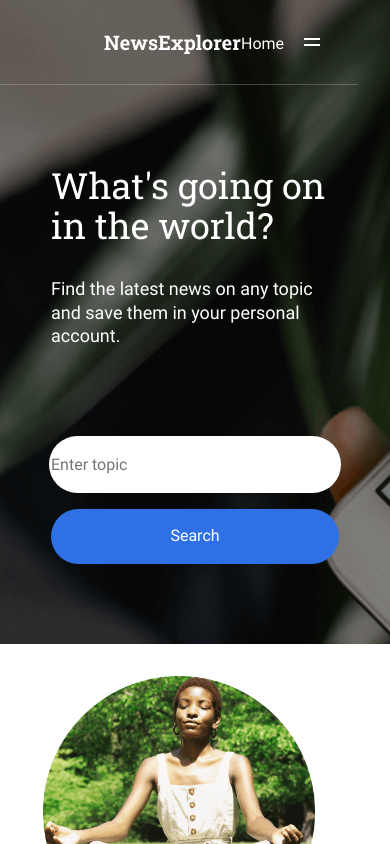
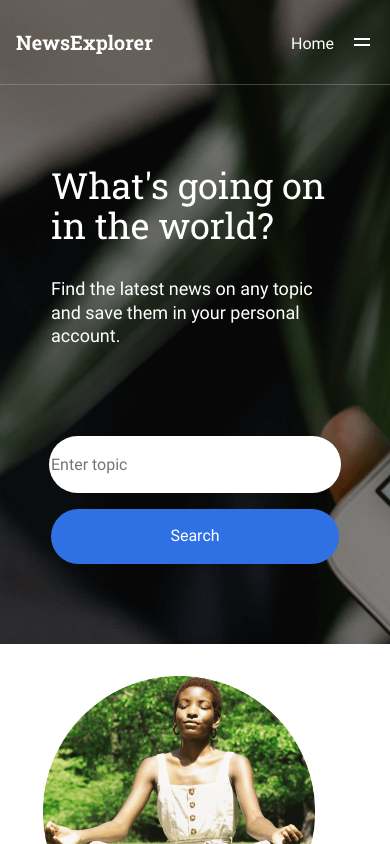
Before and after one commit to kaylamt/news-explorer-frontend, a React (Create React App) app: page / in a window 390 px wide. Shown: the top 844 px of the page. Built offline with nearby package versions, Linux system fonts and the light colour scheme.

Commit message:
fixed header responsive layout

```diff
--- a/src/components/Header/Header.css
+++ b/src/components/Header/Header.css
@@ -125,13 +125,13 @@
 }
 
 @media screen and (max-width: 1024px) {
-  .header {
+  .header__container {
     width: calc(100% - 150px);
     }
   }
 
 @media screen and (max-width: 768px) {
-  .header {
+  .header__container {
     width: calc(100% - 80px);
     }
   .header__sign-in {
@@ -151,7 +151,7 @@
 } */
 
 @media screen and (max-width: 450px) {
-  .header {
+  .header__container {
     width: calc(100% - 32px);
     }
   .header__links {
--- a/src/components/Navigation/Navigation.css
+++ b/src/components/Navigation/Navigation.css
@@ -1,4 +1,8 @@
 .navigation__menu {
+  display: none;
+}
+
+.navigation__list {
   display: none;
 }
 
@@ -12,6 +16,10 @@
   color: #FFFFFF;
 }
 
+.navigation:hover .navigation__list {
+     display: unset;
+}
+
 @media screen and (max-width: 450px) {
   .navigation__menu {
    display: unset
--- a/src/components/Navigation/Navigation.js
+++ b/src/components/Navigation/Navigation.js
@@ -6,11 +6,11 @@ function Navigation() {
   return (
     <div className="navigation">
       <img src={menu} className="navigation__menu" alt="menu" />
-      {/* <div className="navigation__list">
+      <div className="navigation__list">
         <Link to="/" className="navigation__home-link">Home</Link>
         <Link to="/saved-news" className="navigation__saved-articles-link">Saved articles</Link>
         <span className="header__sign-in">Sign In</span>
-      </div> */}
+      </div>
     </div>
   );
 }
```
